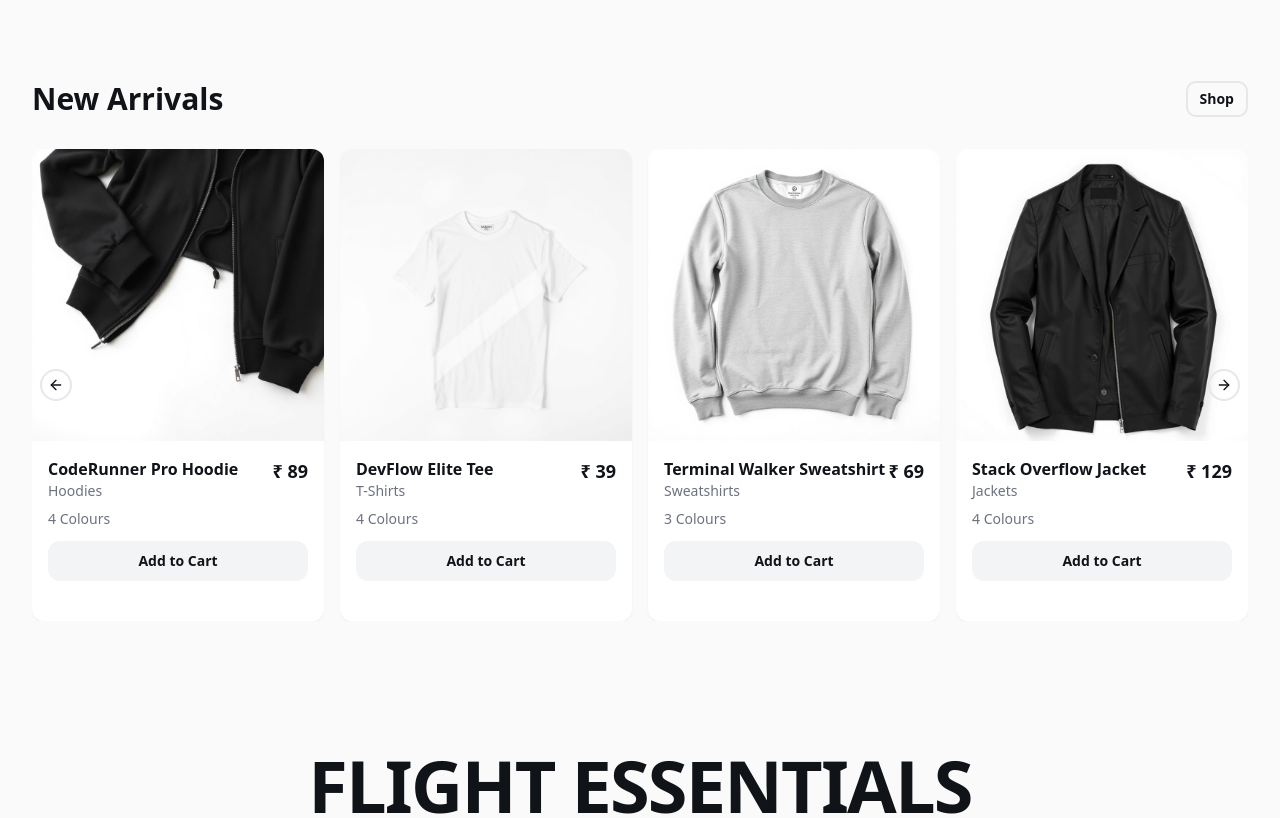
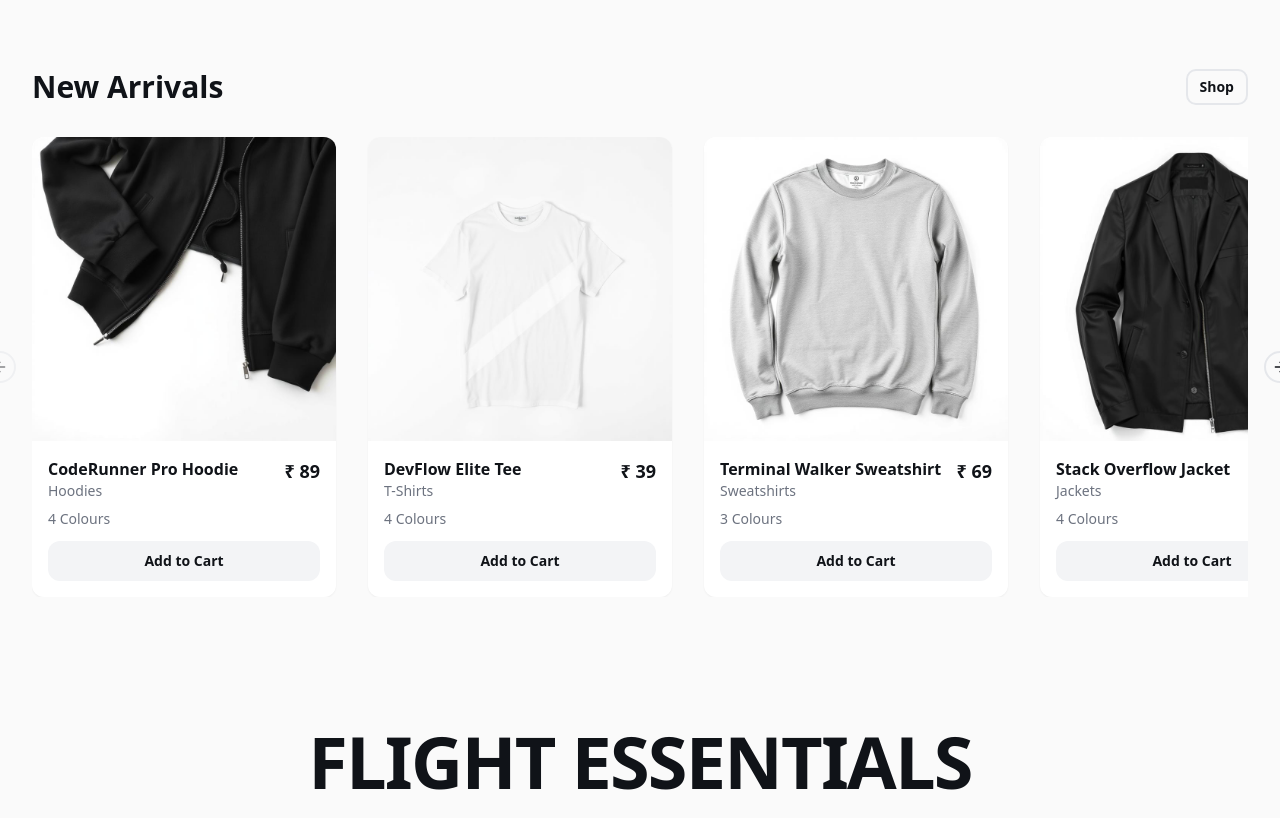
Before and after one commit to nticstudent12/estore-nitro-motion, a React (Vite) app: page / in a window 1280 px wide. Shown: the part 1580-2398 px from the top of the page. Built offline with nearby package versions, Linux system fonts and the light colour scheme.

Commit message:
Reverted to commit d1ad16e3fadebaf1b6789e4fc2eaf7f51bd2ed92

```diff
--- a/src/components/ProductCarousel.tsx
+++ b/src/components/ProductCarousel.tsx
@@ -1,10 +1,11 @@
 import { motion } from 'framer-motion';
+import { ChevronLeft, ChevronRight } from 'lucide-react';
 import { Button } from '@/components/ui/button';
 import { Card } from '@/components/ui/card';
-import { Carousel, CarouselContent, CarouselItem, CarouselNext, CarouselPrevious } from '@/components/ui/carousel';
 import { useStore } from '@/stores/useStore';
 import { Product } from '@/stores/useStore';
 import { Link } from 'react-router-dom';
+import { Carousel, CarouselContent, CarouselItem, CarouselNext, CarouselPrevious } from '@/components/ui/carousel';
 interface ProductCarouselProps {
   title: string;
   products: Product[];
@@ -32,18 +33,17 @@ const ProductCarousel = ({ title, products, showShopButton = true }: ProductCaro
           )}
         </div>
 
-        <Carousel className="w-full" opts={{ align: "start", loop: true }}>
-          <CarouselContent className="-ml-4">
-            {products.slice(0, 6).map((product, index) => (
-              <CarouselItem key={product.id} className="pl-4 md:basis-1/2 lg:basis-1/3 xl:basis-1/4">
+        <Carousel className="w-full">
+          <CarouselContent className="gap-4">
+            {products.slice(0, 4).map((product, index) => (
+              <CarouselItem key={product.id} className="basis-80">
                 <motion.div
                   initial={{ opacity: 0, y: 20 }}
                   animate={{ opacity: 1, y: 0 }}
                   transition={{ delay: index * 0.1 }}
-                  className="h-full"
                 >
-                  <Card className="group overflow-hidden border-0 bg-card hover:shadow-elegant transition-all duration-300 h-full">
-                    <Link to={`/product/${product.slug}`} className="block h-full">
+                  <Card className="group overflow-hidden border-0 bg-card hover:shadow-elegant transition-all duration-300">
+                     <Link to={`/product/${product.slug}`} className="block">
                     <div className="aspect-square bg-muted overflow-hidden">
                       <img
                         src={product.image}
@@ -67,10 +67,7 @@ const ProductCarousel = ({ title, products, showShopButton = true }: ProductCaro
                       )}
 
                       <Button
-                          onClick={(e) => {
-                            e.preventDefault();
-                            handleAddToCart(product);
-                          }}
+                        onClick={() => handleAddToCart(product)}
                         className="w-full"
                         variant="secondary"
                       >
@@ -83,8 +80,8 @@ const ProductCarousel = ({ title, products, showShopButton = true }: ProductCaro
               </CarouselItem>
             ))}
           </CarouselContent>
-          <CarouselPrevious className="left-2" />
-          <CarouselNext className="right-2" />
+          <CarouselPrevious />
+          <CarouselNext />
         </Carousel>
       </div>
     </section>
```
Lines whose indentation alone changed are shown as unchanged.
